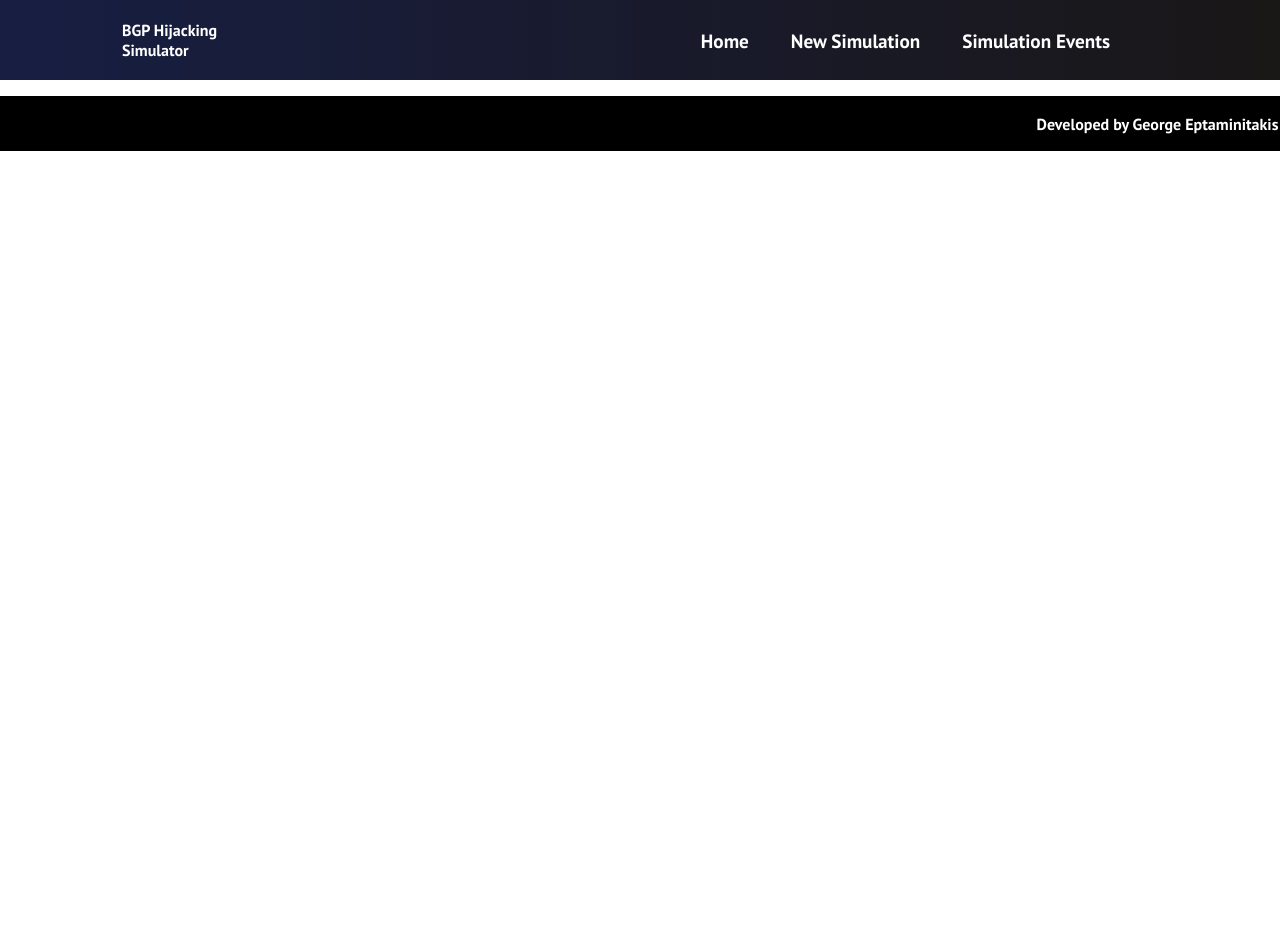
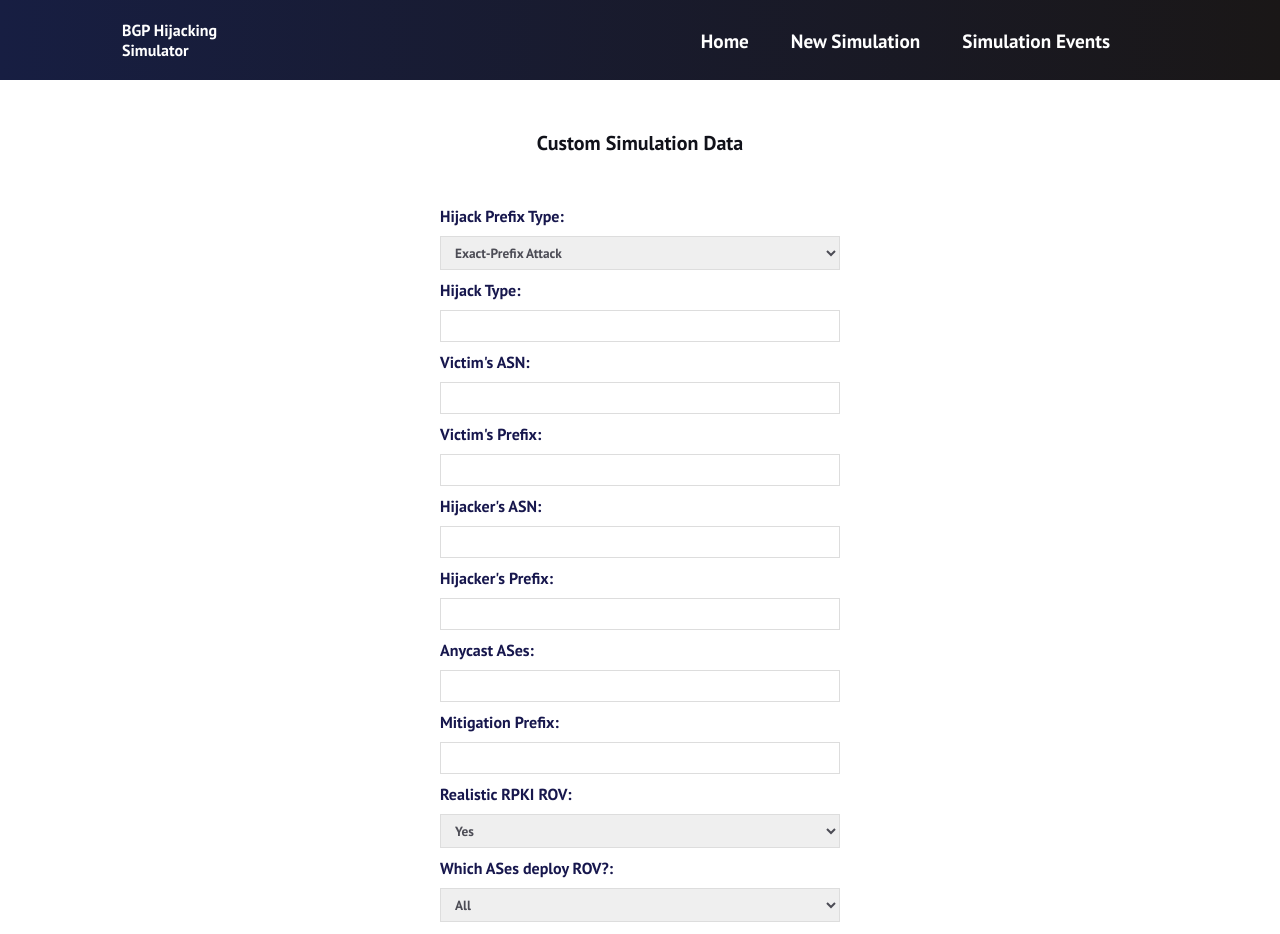
Before and after one commit to georgeepta/BGP-Simulator, a React (Create React App) app in the folder frontend/: page /custom-simulation in a window 1280 px wide. Shown: the top 934 px of the page. Before the commit the page ends 800 px from the top, so only its background shows below. Built offline with nearby package versions, Linux system fonts and the light colour scheme.

Commit message:
We add the submission form (uncompleted) for the custom simulation.

```diff
--- a/frontend/src/App.css
+++ b/frontend/src/App.css
@@ -8,6 +8,15 @@
 }
 
 .h1 {
+  font-size: 3rem;
+  font-family: 'PT Sans', sans-serif;
+}
+
+.simulation-type {
+  display:flex;
+  flex-wrap: wrap;
+  justify-content: center;
+  align-items: center;
   font-size: 3rem;
   font-family: 'PT Sans', sans-serif;
 }
@@ -31,7 +40,17 @@
   font-family: 'PT Sans', sans-serif;
 }
 
-.new-simulation,
+.new-simulation {
+  display:flex;
+  flex-wrap: wrap;
+  justify-content: center;
+  align-items: center;
+  height: 90vh;
+  font-size: 3rem;
+  font-family: 'PT Sans', sans-serif;
+}
+
+
 .simulation-events {
   display: flex;
   height: 90vh;
--- a/frontend/src/App.js
+++ b/frontend/src/App.js
@@ -6,6 +6,8 @@ import NewSimulation from './pages/NewSimulation';
 import SimulationEvents from './pages/SimulationEvents';
 import Home from './pages/Home';
 import Footer from './components/Footer';
+import CustomSimulation from './pages/CustomSimulation';
+import RandomSimulation from './pages/RandomSimulation';
 
 function App() {
   return (
@@ -15,6 +17,8 @@ function App() {
         <Route path='/' exact component={Home} />
         <Route path='/new-simulation' exact component={NewSimulation} />
         <Route path='/simulation-events' exact component={SimulationEvents} />
+        <Route path='/custom-simulation' exact component={CustomSimulation} />
+        <Route path='/random-simulation' exact component={RandomSimulation} />
       </Switch>
       <Footer />
     </Router>
--- a/frontend/src/components/Button.css
+++ b/frontend/src/components/Button.css
@@ -1,5 +1,6 @@
 
   .btn.primary {
+    margin: 5px;
     padding: 8px 20px;
     border-radius: 4px;
     outline: none;
@@ -12,7 +13,6 @@
 
   .btn.primary:hover {
     padding: 6px 18px;
-    transition: all 0.3s ease-out;
     background-color: rgb(2, 129, 248);
     color: #fff;
     border-radius: 4px;
@@ -21,6 +21,7 @@
   }
 
   .btn.success {
+    margin: 5px;
     padding: 8px 20px;
     border-radius: 4px;
     outline: none;
--- /dev/null
+++ b/frontend/src/pages/CustomSimulation.css
@@ -0,0 +1,42 @@
+  .custom-simulation {
+    max-width: 400px;
+    margin: 0 auto;
+    text-align: center;
+  }
+  .custom-simulation label {
+    text-align: left;
+    display: block;
+    color: rgb(23, 23, 77);
+  }
+  .custom-simulation h2 {
+    font-size: 20px;
+    color: #11121a;
+    margin-bottom: 50px;
+    margin-top: 50px;
+  }
+  .custom-simulation input, .custom-simulation textarea, .custom-simulation select {
+    width: 100%;
+    padding: 6px 10px;
+    margin: 10px 0;
+    border: 1px solid #ddd;
+    box-sizing: border-box;
+    display: block;
+    color: rgb(76, 76, 85);
+  }
+  .custom-simulation button {
+    background: #2d9712;
+    color: #fff;
+    border: 0;
+    padding: 8px;
+    border-radius: 8px;
+    cursor: pointer;
+  }
+
+  .custom-simulation button:hover {
+    padding: 6px 6px;
+    background-color: #2d9712;
+    color: #fff;
+    border-radius: 4px;
+    border: 2px solid;
+    transition: all 0.3s ease-out;
+  }
--- /dev/null
+++ b/frontend/src/pages/CustomSimulation.js
@@ -0,0 +1,48 @@
+import React from 'react';
+import '../App.css';
+import './CustomSimulation.css';
+
+
+function CustomSimulation() {
+  return (
+    <div className='custom-simulation'>
+        <h2 className='h2'>Custom Simulation Data</h2>
+        <form>
+            <label>Hijack Prefix Type:</label>
+            <select>
+                <option value="exact">Exact-Prefix Attack</option>
+                <option value="subprefix">Sub-Prefix Attack</option>
+            </select>
+            <label>Hijack Type:</label>
+            <input type="number" required />
+            <label>Victim's ASN:</label>
+            <input type="number" required />
+            <label>Victim's Prefix:</label>
+            <input type="text" required />
+            <label>Hijacker's ASN:</label>
+            <input type="number" required />
+            <label>Hijacker's Prefix:</label>
+            <input type="text" required />
+            <label>Anycast ASes:</label>
+            <input type="text" required />
+            <label>Mitigation Prefix:</label>
+            <input type="text" required />
+            <label>Realistic RPKI ROV:</label>
+            <select>
+                <option value="real-rpki-rov">Yes</option>
+                <option value="hypo-rpki-rov">No</option>
+            </select>
+            <label>Which ASes deploy ROV?:</label>
+            <select>
+                <option value="rov-mode-all">All</option>
+                <option value="rov-mode-20">Random 20%</option>
+            </select>
+            <label>Number of Simulation Repetitions:</label>
+            <input type="number" required />
+            <button>Launch Simulation</button>
+        </form>
+    </div>
+  );
+}
+
+export default CustomSimulation;
--- a/frontend/src/pages/NewSimulation.js
+++ b/frontend/src/pages/NewSimulation.js
@@ -1,6 +1,25 @@
 import React from 'react';
 import '../App.css';
+import { Button } from '../components/Button';
+
 
 export default function NewSimulation() {
-  return <h1 className='new-simulation'>NEW SIMULATION</h1>;
+  return (
+    <div className='new-simulation'>
+        <div className='simulation-type'>
+          <h1 className='h1'>Select Simulation Type</h1>
+          <div className="line-break"></div>
+          <Button
+            type="primary"
+            pagelink="./custom-simulation"
+            btnname="Custom Simulation"
+          />
+          <Button
+            type="primary"
+            pagelink="./random-simulation"
+            btnname="Random Simulation"
+          />
+        </div>
+      </div>
+  );
 }
--- /dev/null
+++ b/frontend/src/pages/RandomSimulation.css
@@ -0,0 +1,9 @@
+.random-simulation {
+    display:flex;
+    flex-wrap: wrap;
+    justify-content: center;
+    align-items: center;
+    height: 90vh;
+    font-size: 3rem;
+    font-family: 'PT Sans', sans-serif;
+  }
--- /dev/null
+++ b/frontend/src/pages/RandomSimulation.js
@@ -0,0 +1,12 @@
+import React from 'react';
+import '../App.css';
+import './RandomSimulation.css'
+
+
+export default function RandomSimulation() {
+  return (
+    <div className='random-simulation'>
+        <h1 className='h1'>Random Simulation</h1>
+    </div>
+  );
+}
```
